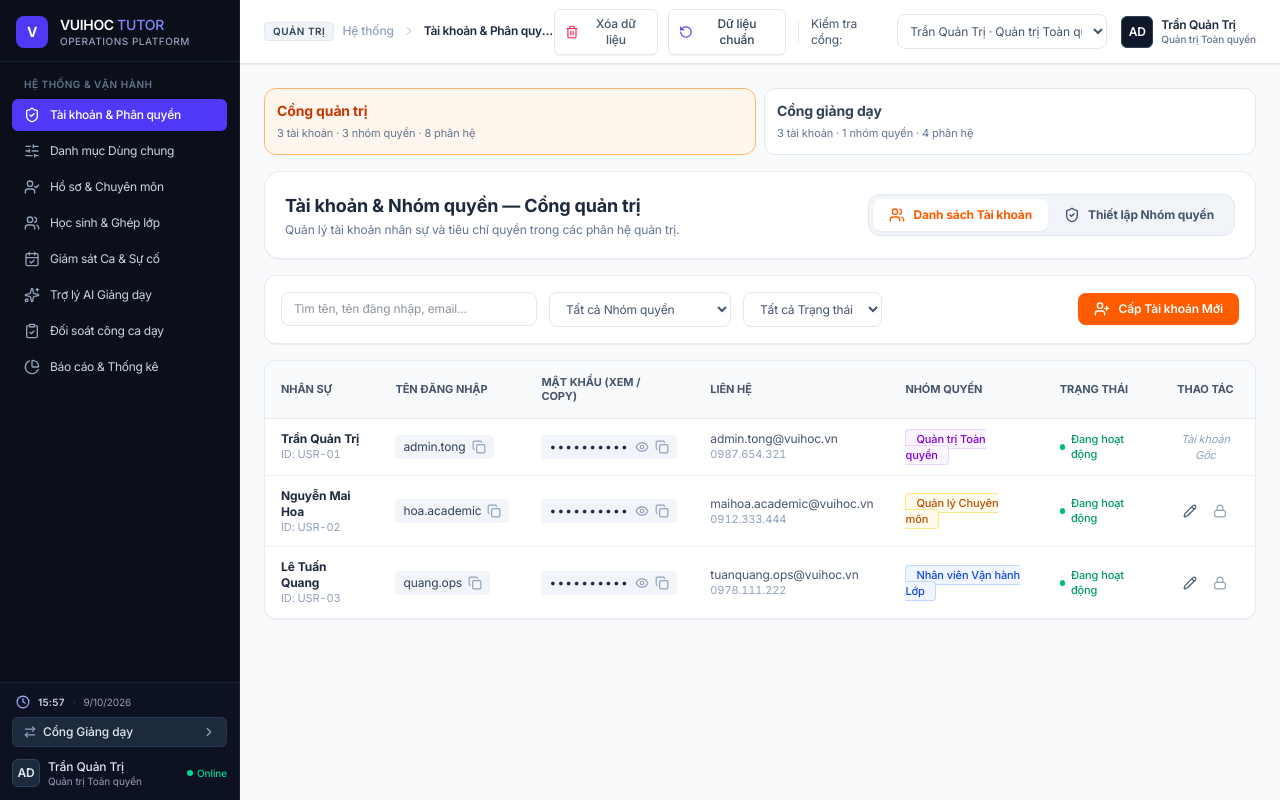
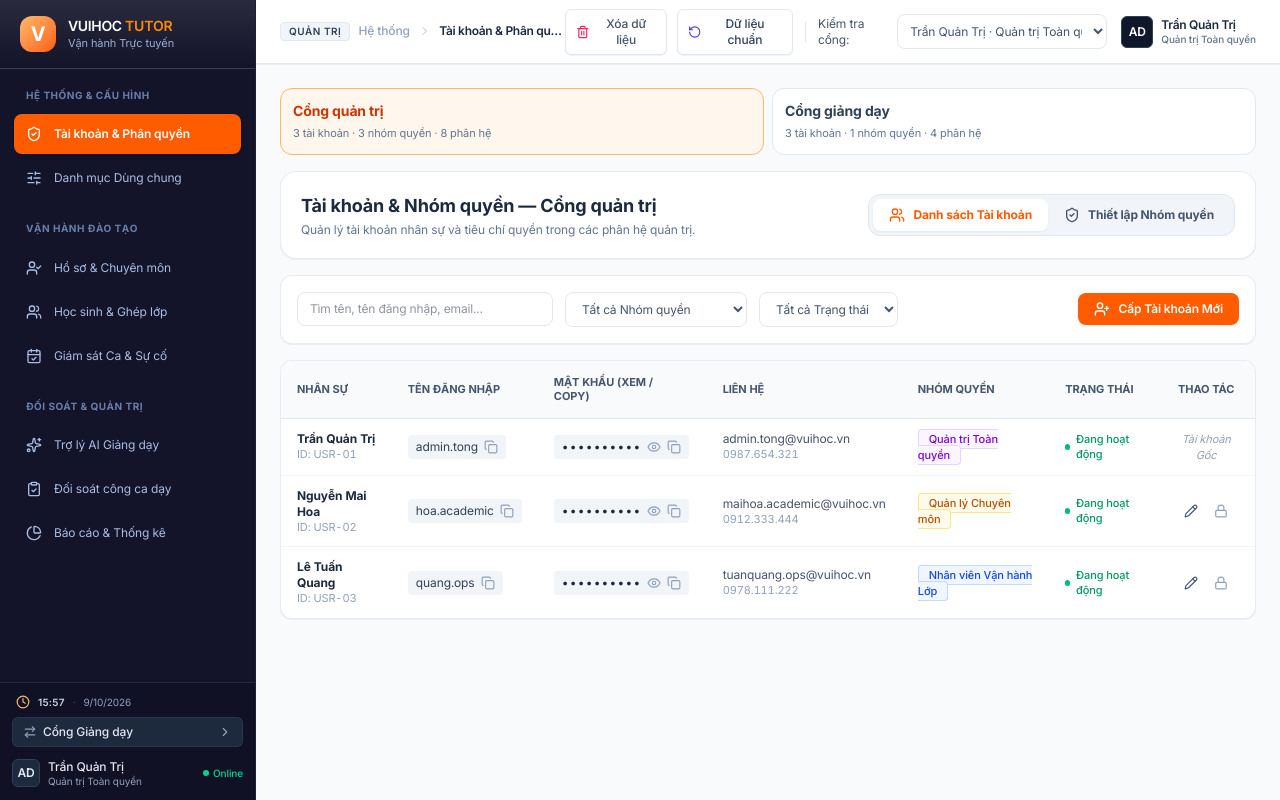
Before and after one commit to lannhinhi125-lanhi/hethongvuihocsyn, a React (Vite) app: page / in a window 1280 px wide. Built offline with nearby package versions, Linux system fonts and the light colour scheme.

Commit message:
Giao diện sizebar

```diff
--- a/src/components/Sidebar.tsx
+++ b/src/components/Sidebar.tsx
@@ -58,6 +58,12 @@
     { id: 8, label: 'Báo cáo & Thống kê', icon: PieChart }
   ];
 
+  const adminNavGroups = [
+    { title: 'Hệ thống & Cấu hình', ids: [1, 2] },
+    { title: 'Vận hành đào tạo', ids: [3, 4, 5] },
+    { title: 'Đối soát & Quản trị', ids: [6, 7, 8] }
+  ];
+
   // Menu Cổng Giáo viên & Gia sư theo đúng luồng:
   // 1. Đăng ký lịch rảnh (lên đầu) -> 2. Lịch dạy & Phòng học -> 3. Hồ sơ & Chuyên môn -> 4. Đối soát công ca dạy
   const teacherNavItems = [
@@ -109,83 +115,69 @@
       )}
 
       <aside
-        className={`fixed lg:static inset-y-0 left-0 w-60 bg-[#0B0F19] text-slate-300 flex-shrink-0 flex flex-col justify-between border-r border-slate-800/80 z-30 transition-transform duration-300 ${
+        className={`fixed lg:static inset-y-0 left-0 w-64 bg-[#131329] text-slate-300 flex-shrink-0 flex flex-col justify-between border-r border-white/5 z-50 transition-transform duration-300 ${
           mobileOpen ? 'translate-x-0' : '-translate-x-full lg:translate-x-0'
         }`}
       >
-        <div className="flex flex-col h-full overflow-y-auto">
+        <div className="flex min-h-0 h-full flex-col">
           {/* Brand Logo VUIHOC TUTOR - Figma style clean mark */}
-          <div className="p-4 pb-3 border-b border-slate-800/80 flex items-center gap-3">
-            <div className="w-8 h-8 rounded-lg bg-indigo-600 flex items-center justify-center text-white font-bold text-sm tracking-tight shadow-xs">
+          <div className="px-5 py-4 border-b border-white/10 flex shrink-0 items-center gap-3 bg-gradient-to-b from-white/10 to-transparent">
+            <div className="w-9 h-9 rounded-xl bg-gradient-to-br from-orange-300 to-[#FF5C00] flex items-center justify-center text-white font-bold text-xl tracking-tight shadow-xs">
               V
             </div>
             <div>
               <h1 className="font-semibold text-sm tracking-tight text-white leading-tight">
-                VUIHOC <span className="text-indigo-400 font-medium">TUTOR</span>
+                VUIHOC <span className="text-orange-400 font-semibold">TUTOR</span>
               </h1>
-              <p className="text-[10px] uppercase tracking-wider font-medium text-slate-400">Operations Platform</p>
+              <p className="text-[11px] font-normal text-[#9BAED4]">Vận hành Trực tuyến</p>
             </div>
           </div>
 
           {/* Navigation Menu */}
-          <nav className="p-3 space-y-1 text-xs flex-1">
-            <div className="text-[10px] font-semibold text-slate-500 uppercase tracking-wider px-3 mb-2 pt-1">
-              {workspaceMode === 'ADMIN' ? 'HỆ THỐNG & VẬN HÀNH' : 'CỔNG GIẢNG DẠY'}
-            </div>
-
+          <nav aria-label={workspaceMode === 'ADMIN' ? 'Điều hướng cổng quản trị' : 'Điều hướng cổng giảng dạy'} className="min-h-0 flex-1 overflow-y-auto overscroll-contain px-3.5 py-5 text-xs [scrollbar-width:thin]">
             {workspaceMode === 'ADMIN' ? (
-              // QUẢN TRỊ VIÊN
-              adminNavItems.filter(item => canModule('PH' + item.id)).map(item => {
+              adminNavGroups.map(group => {
+                const items = adminNavItems.filter(item => group.ids.includes(item.id) && canModule('PH' + item.id));
+                if (!items.length) return null;
+                return <section key={group.title} aria-label={group.title} className="mb-6 last:mb-0">
+                  <h2 className="mb-3 px-3 text-[10px] font-bold uppercase tracking-wider text-[#687FA9]">{group.title}</h2>
+                  <div className="space-y-1">
+                    {items.map(item => {
                       const isActive = activeModule === item.id;
                       const Icon = item.icon;
-
-                return (
-                  <button
-                    key={item.id}
+                      return <button type="button" key={item.id} aria-current={isActive ? 'page' : undefined} title={item.label}
                         onClick={() => handleAdminNavClick(item.id)}
-                    className={`w-full flex items-center justify-between px-3 py-2 rounded-md transition-colors text-left cursor-pointer text-xs ${
-                      isActive
-                        ? 'bg-indigo-600 text-white font-medium shadow-xs'
-                        : 'text-slate-300 hover:bg-slate-800/70 hover:text-white'
-                    }`}
-                  >
-                    <div className="flex items-center gap-2.5 truncate">
-                      <Icon className={`w-4 h-4 flex-shrink-0 ${isActive ? 'text-white' : 'text-slate-400'}`} />
-                      <span className="truncate tracking-tight">{item.label}</span>
+                        className={`flex min-h-10 w-full items-center gap-3 rounded-lg px-3 py-2.5 text-left text-xs transition-colors cursor-pointer focus-visible:outline-none focus-visible:ring-2 focus-visible:ring-orange-300 ${isActive ? 'bg-[#FF5C00] text-white font-semibold shadow-sm' : 'text-[#A9BDE2] hover:bg-white/5 hover:text-white'}`}>
+                        <Icon className="h-4 w-4 shrink-0" />
+                        <span className="leading-5">{item.label}</span>
+                      </button>;
+                    })}
                   </div>
-                  </button>
-                );
+                </section>;
               })
             ) : (
-              // CỔNG GIÁO VIÊN & GIA SƯ
-              teacherNavItems.filter(item => canModule(teacherModuleIds[item.id])).map(item => {
+              <section aria-label="Cổng giảng dạy">
+                <h2 className="mb-3 px-3 text-[10px] font-bold uppercase tracking-wider text-[#687FA9]">Cổng giảng dạy</h2>
+                <div className="space-y-1">
+                  {teacherNavItems.filter(item => canModule(teacherModuleIds[item.id])).map(item => {
                     const isActive = teacherPortalTab === item.id;
                     const Icon = item.icon;
-
-                return (
-                  <button
-                    key={item.id}
-                    onClick={() => handleTeacherNavClick(item.id as any)}
-                    className={`w-full flex items-center justify-between px-3 py-2 rounded-md transition-colors text-left cursor-pointer text-xs ${
-                      isActive
-                        ? 'bg-indigo-600 text-white font-medium shadow-xs'
-                        : 'text-slate-300 hover:bg-slate-800/70 hover:text-white'
-                    }`}
-                  >
-                    <div className="flex items-center gap-2.5 truncate">
-                      <Icon className={`w-4 h-4 flex-shrink-0 ${isActive ? 'text-white' : 'text-slate-400'}`} />
-                      <span className="truncate tracking-tight">{item.label}</span>
+                    return <button type="button" key={item.id} aria-current={isActive ? 'page' : undefined} title={item.label}
+                      onClick={() => handleTeacherNavClick(item.id)}
+                      className={`flex min-h-10 w-full items-center gap-3 rounded-lg px-3 py-2.5 text-left text-xs transition-colors cursor-pointer focus-visible:outline-none focus-visible:ring-2 focus-visible:ring-orange-300 ${isActive ? 'bg-[#FF5C00] text-white font-semibold shadow-sm' : 'text-[#A9BDE2] hover:bg-white/5 hover:text-white'}`}>
+                      <Icon className="h-4 w-4 shrink-0" />
+                      <span className="leading-5">{item.label}</span>
+                    </button>;
+                  })}
                 </div>
-                  </button>
-                );
-              })
+              </section>
             )}
           </nav>
 
           {/* User Profile Footer */}
-          <div className="p-3 border-t border-slate-800/80 bg-slate-900/50 text-xs text-slate-400 space-y-2">
+          <div className="p-3 shrink-0 border-t border-white/10 bg-black/10 text-xs text-slate-400 space-y-2">
             <div className="flex items-center gap-2 px-1 text-[10px] leading-none" aria-label="Thời gian hiện tại">
-              <Clock className="w-3.5 h-3.5 text-indigo-300" />
+              <Clock className="w-3.5 h-3.5 text-orange-300" />
               <time dateTime={currentTime.toISOString()} className="font-semibold tracking-wide text-slate-300">
                 {currentTime.toLocaleTimeString('vi-VN', { hour: '2-digit', minute: '2-digit' })}
               </time>
```
Lines whose indentation alone changed are shown as unchanged.
